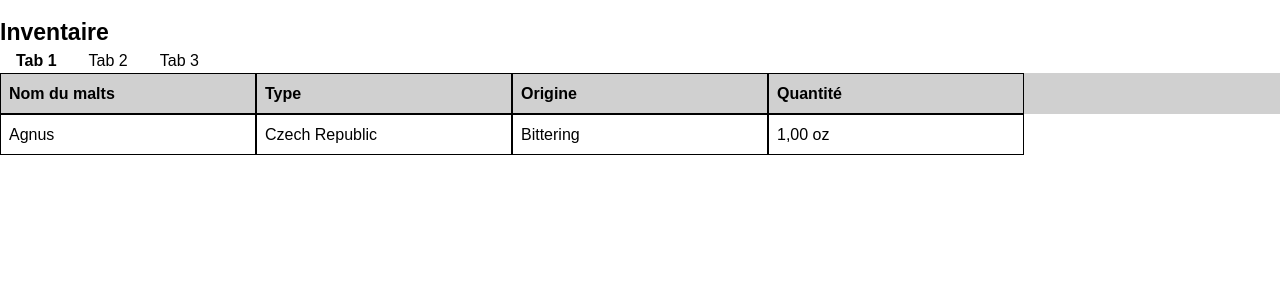
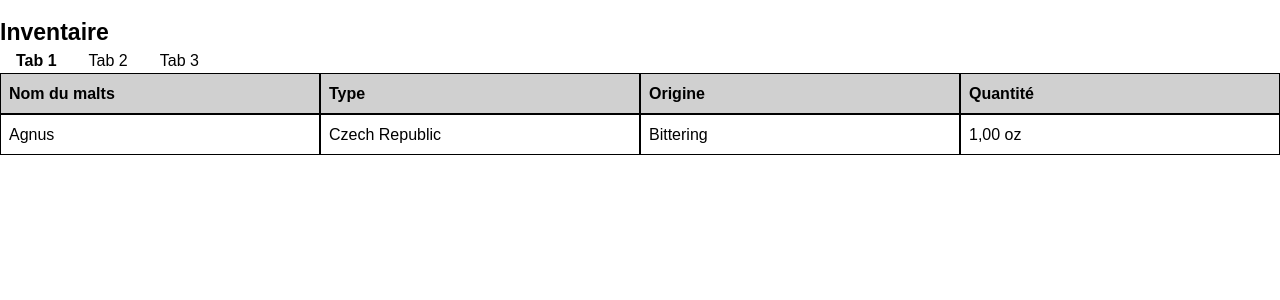
Before and after one commit to Siolaron/BeerGeek, a PHP site: page /inventaire.php in a window 1280 px wide. Shown: the part 96-396 px from the top of the page. Run offline with PHP 8.4, Linux system fonts and the light colour scheme.

Commit message:
STYLE: Change the number of columns in the arrays

```diff
--- a/assets/css/style.css
+++ b/assets/css/style.css
@@ -158,6 +158,10 @@ main {
     grid-template-areas: 'name type quantity step time';
 }
 
+.tabs-ingredients .tabreceipt__line {
+    grid-template-columns: repeat(4, 1fr);
+}
+
 .tabreceipt__line.main {
     background-color: var(--c-grey);
 }
```
